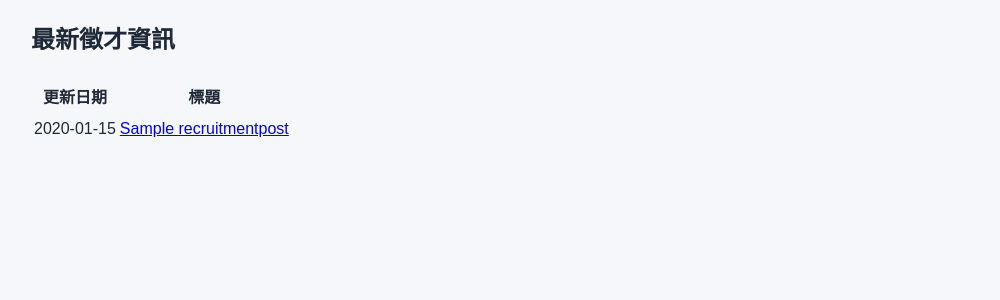
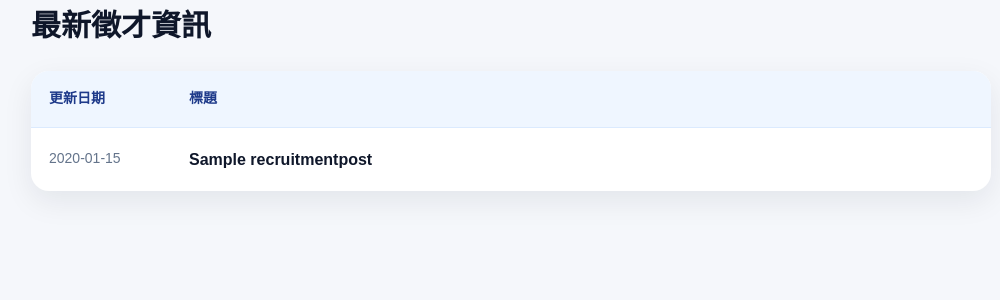
Before and after one commit to ph037886/django_line, a Django app: page /recruitment/ in a window 1280 px wide. Shown: the top 300 px of the page, without its empty margins (129-1129 px from the left). Run offline with Django 4.2, Linux system fonts and the light colour scheme; tables that the repository leaves empty hold one stand-in row (values such as "Sample post").

Commit message:
更新Css

```diff
--- a/static/recruitment/css/recruitment.css
+++ b/static/recruitment/css/recruitment.css
@@ -179,3 +179,128 @@ body {
 .job-link-btn:hover {
   background: #1d4ed8;
 }
+
+.news-section {
+  margin-bottom: 48px;
+}
+
+.news-header {
+  margin-bottom: 20px;
+}
+
+.news-header h2 {
+  margin: 0;
+  font-size: 30px;
+  color: #0f172a;
+}
+
+.news-table-wrapper {
+  background: white;
+
+  border-radius: 18px;
+
+  overflow: hidden;
+
+  box-shadow:
+    0 10px 30px rgba(15, 23, 42, 0.08);
+}
+
+.news-table {
+  width: 100%;
+
+  border-collapse: collapse;
+}
+
+.news-table thead {
+  background: #eff6ff;
+}
+
+.news-table th {
+  padding: 16px 18px;
+
+  text-align: left;
+
+  font-size: 14px;
+
+  color: #1e3a8a;
+
+  border-bottom: 1px solid #dbeafe;
+}
+
+.news-table td {
+  padding: 18px;
+
+  border-bottom: 1px solid #e5e7eb;
+
+  vertical-align: middle;
+}
+
+.news-table tr:last-child td {
+  border-bottom: none;
+}
+
+.news-table tr:hover {
+  background: #f8fafc;
+}
+
+.date-column {
+  width: 140px;
+
+  white-space: nowrap;
+
+  color: #64748b;
+
+  font-size: 14px;
+}
+
+.news-link {
+  color: #0f172a;
+
+  text-decoration: none;
+
+  font-weight: 600;
+
+  line-height: 1.6;
+
+  transition: 0.2s;
+}
+
+.news-link:hover {
+  color: #2563eb;
+}
+
+.empty-state {
+  background: white;
+
+  padding: 32px;
+
+  border-radius: 18px;
+
+  text-align: center;
+
+  color: #64748b;
+}
+
+/* 手機版 */
+
+@media (max-width: 700px) {
+
+  .news-table th,
+  .news-table td {
+    padding: 14px;
+  }
+
+  .date-column {
+    width: 100px;
+
+    font-size: 13px;
+  }
+
+  .news-link {
+    font-size: 15px;
+  }
+
+  .news-header h2 {
+    font-size: 24px;
+  }
+}
```
